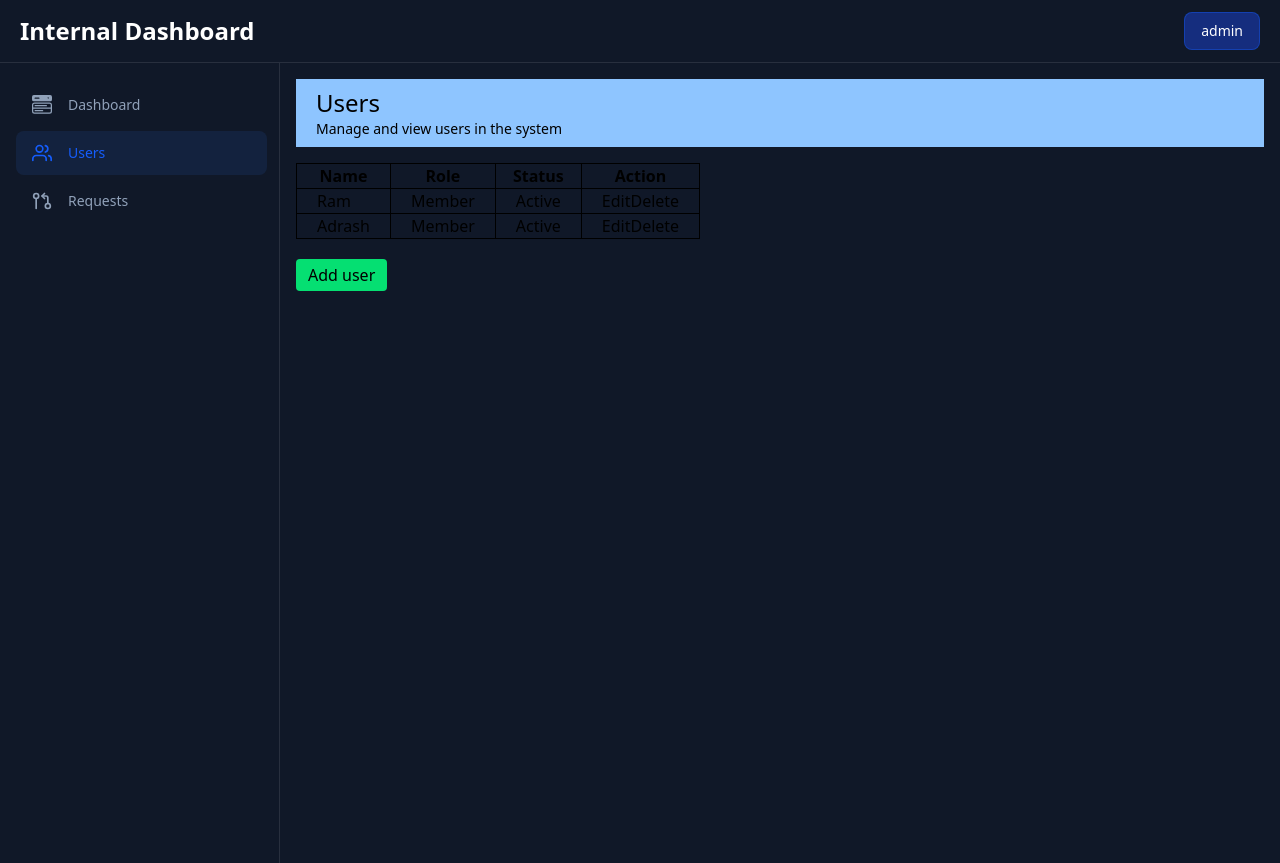
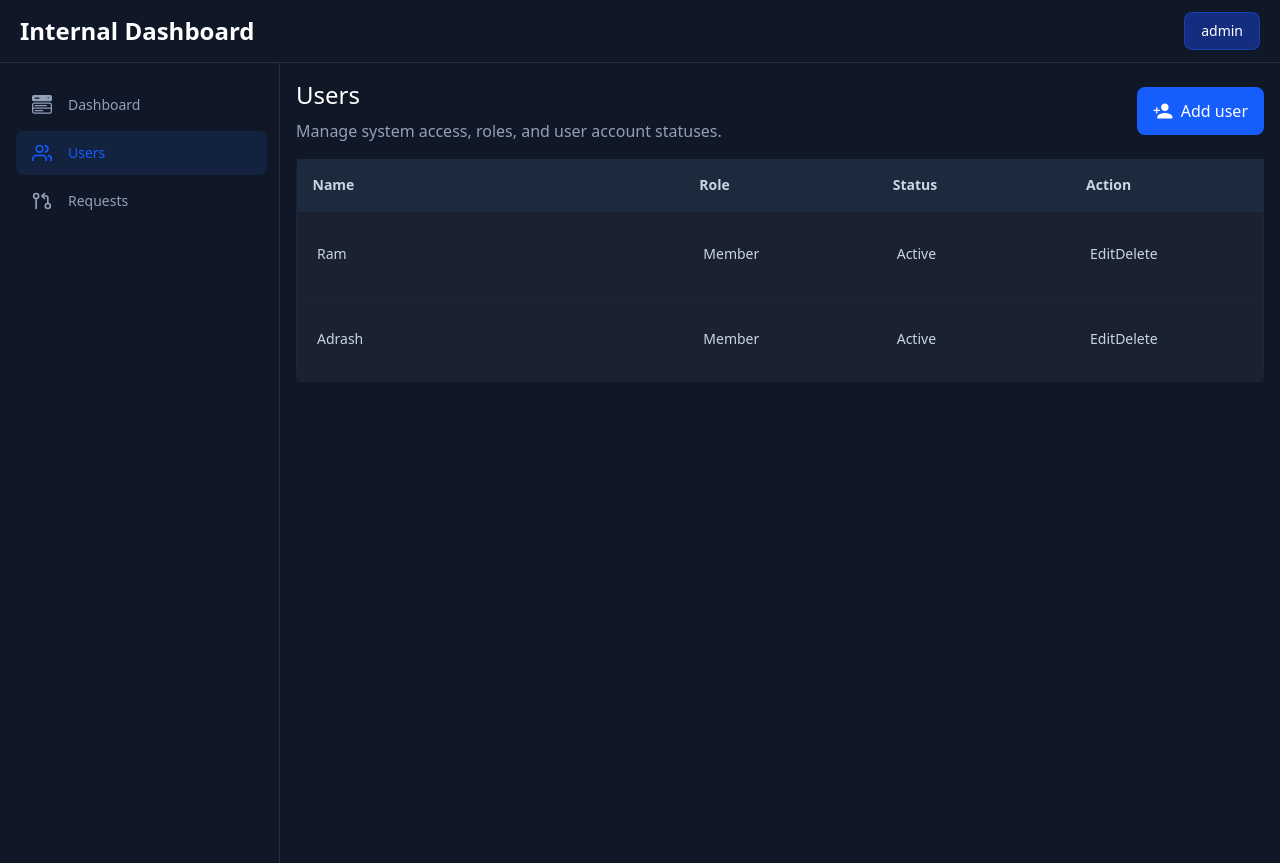
Before and after one commit to itsgauravkumar07/internal-user-management-dashboard, a React (Vite) app: page /dashboard/users in a window 1280 px wide. Built offline with nearby package versions, Linux system fonts and the light colour scheme.

Commit message:
Add the table component file in components

```diff
--- /dev/null
+++ b/src/components/Table.jsx
@@ -0,0 +1,34 @@
+export default function Table({ columns, data, renderActions }){
+    return(
+         <table className="bg-slate-300/5 text-slate-300 rounded-lg table-fixed w-full">
+            <thead className="bg-slate-800 text-sm text-left">
+                <tr>
+                    {columns.map((col) => (
+                        <th key={col.key}>
+                            {col.data}
+                        </th>
+                    ))}
+                    {renderActions && <th className="p-4">Active</th>}
+                </tr>
+            </thead>
+
+            <tbody className="text-sm border border-white/10">
+                {data.map((row) => (
+                    <tr key={row.id} className="border border-white/2">
+                       {columns.map((col) => (
+                        <td key={col.key} className="py-4 px-5">
+                            {row[col.key]}
+                        </td>
+                       ))}
+
+                       {renderActions &&(
+                        <td className="py-4 px-5">
+                            {renderActions(row)}
+                        </td>
+                       )}
+                    </tr>
+                ))}
+            </tbody>
+        </table>
+    )
+}
--- a/src/pages/Users.jsx
+++ b/src/pages/Users.jsx
@@ -1,6 +1,7 @@
 import { useState } from "react";
 import { useAppContext } from "../context/AppProvider";
 import Modal from "../components/Modal";
+import { IoMdPersonAdd } from "react-icons/io";
 
 export default function Users(){
 
@@ -117,10 +118,21 @@ export default function Users(){
 
     return(
         <section className="">
-            <header className="bg-blue-300 px-5 py-2">
-                <h1 className="text-2xl font-medium">Users</h1>
-                <p className="text-sm">Manage and view users in the system</p>
-            </header>
+            <div className="flex justify-between items-center">
+                <HeaderSection
+                    heading="Users"
+                    des="Manage system access, roles, and user account statuses."
+                />
+                <button
+                    className="px-4 py-3 bg-blue-600 text-white font-medium rounded-lg hover:bg-blue-700"
+                    onClick={() => addOpenModel()}>
+                        <div className="flex gap-2 items-center">
+                            <IoMdPersonAdd className="text-white w-5 h-5"/> Add user
+                        </div>
+
+                </button>
+            </div>
+
 
             <div className="mt-4">
 
@@ -132,22 +144,22 @@ export default function Users(){
                         ?
                             <p>no users</p>
                         :
-                            <table>
-                                <thead className="border">
-                                    <tr className="">
-                                        <th className="border">Name</th>
-                                        <th className="border">Role</th>
-                                        <th className="border">Status</th>
-                                        <th>Action</th>
+                            <table className="bg-slate-300/5 text-slate-300 rounded-lg table-fixed w-full">
+                                <thead className="bg-slate-800 text-sm text-left">
+                                    <tr>
+                                        <th className="w-1/2 p-4">Name</th>
+                                        <th className="w-1/4 p-4">Role</th>
+                                        <th className="w-1/4 p-4">Status</th>
+                                        <th className="w-1/4 p-4">Action</th>
                                     </tr>
                                 </thead>
-                                <tbody className="border">
+                                <tbody className="text-sm border border-white/10">
                                     {users.map((user) => (
-                                        <tr key={user.id}>
-                                            <td className="border px-5">{user.name}</td>
-                                            <td className="border px-5">{user.role}</td>
-                                            <td className="border px-5">{user.status}</td>
-                                            <td className="border px-5">
+                                        <tr key={user.id} className="border border-white/2">
+                                            <td className="py-8 px-5">{user.name}</td>
+                                            <td className="py-3 px-5">{user.role}</td>
+                                            <td className="py-3 px-5">{user.status}</td>
+                                            <td className="py-3 px-5">
                                                 <button
                                                     className="hover:cursor-pointer"
                                                     onClick={() => editOpenModel(user.id)}>Edit</button>
@@ -161,12 +173,6 @@ export default function Users(){
                                 </tbody>
                             </table>
                         }
-
-                        <button
-                            className="px-3 mt-5 py-1 bg-green-400 rounded"
-                            onClick={() => addOpenModel()}>
-                                Add user
-                        </button>
                     </>
 
                     :
@@ -310,15 +316,19 @@ export default function Users(){
                         </form>
                     </>
                     }
-
-
-
                 </div>
-
                 </Modal>
+            }
+        </section>
+    )
 }
 
 
-        </section>
+function HeaderSection({heading, des}){
+    return(
+        <div className="">
+            <h1 className="text-2xl font-medium text-white">{heading}</h1>
+            <p className="text-slate-400 mt-2">{des}</p>
+        </div>
     )
 }
```
Lines whose indentation alone changed are shown as unchanged.
